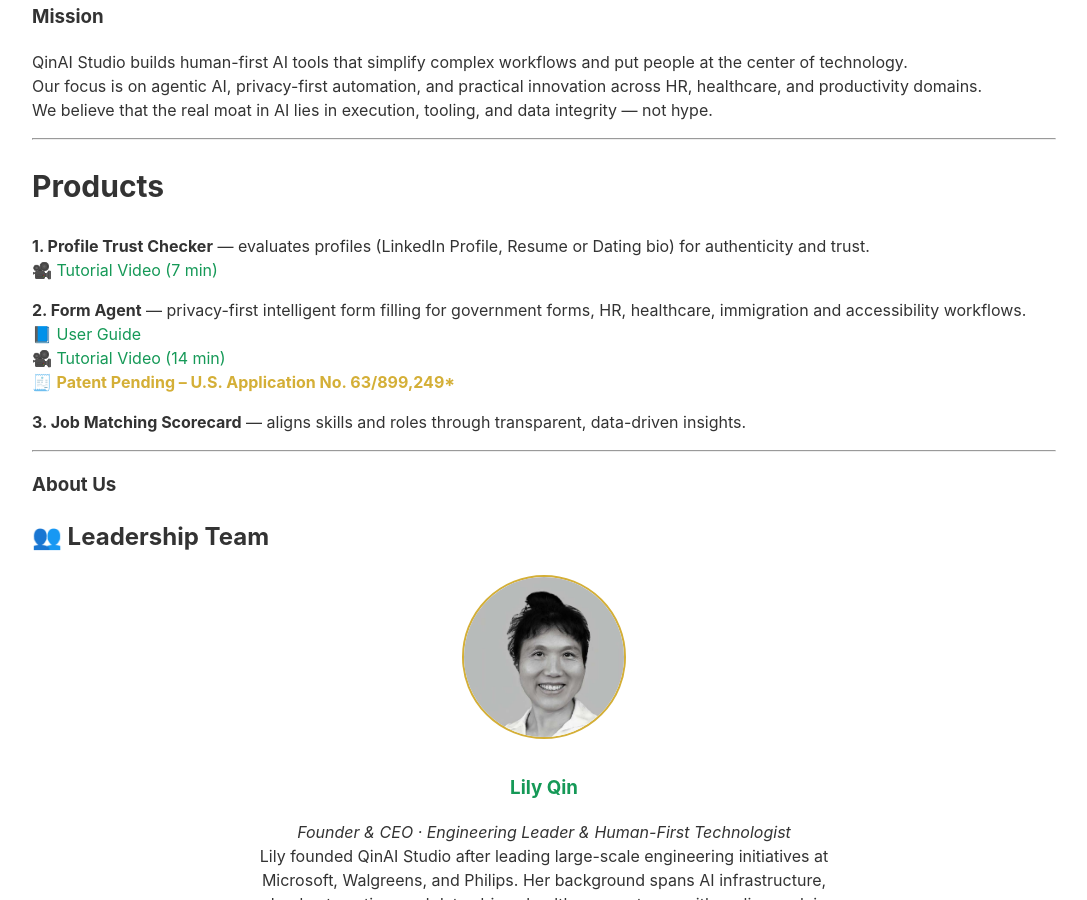
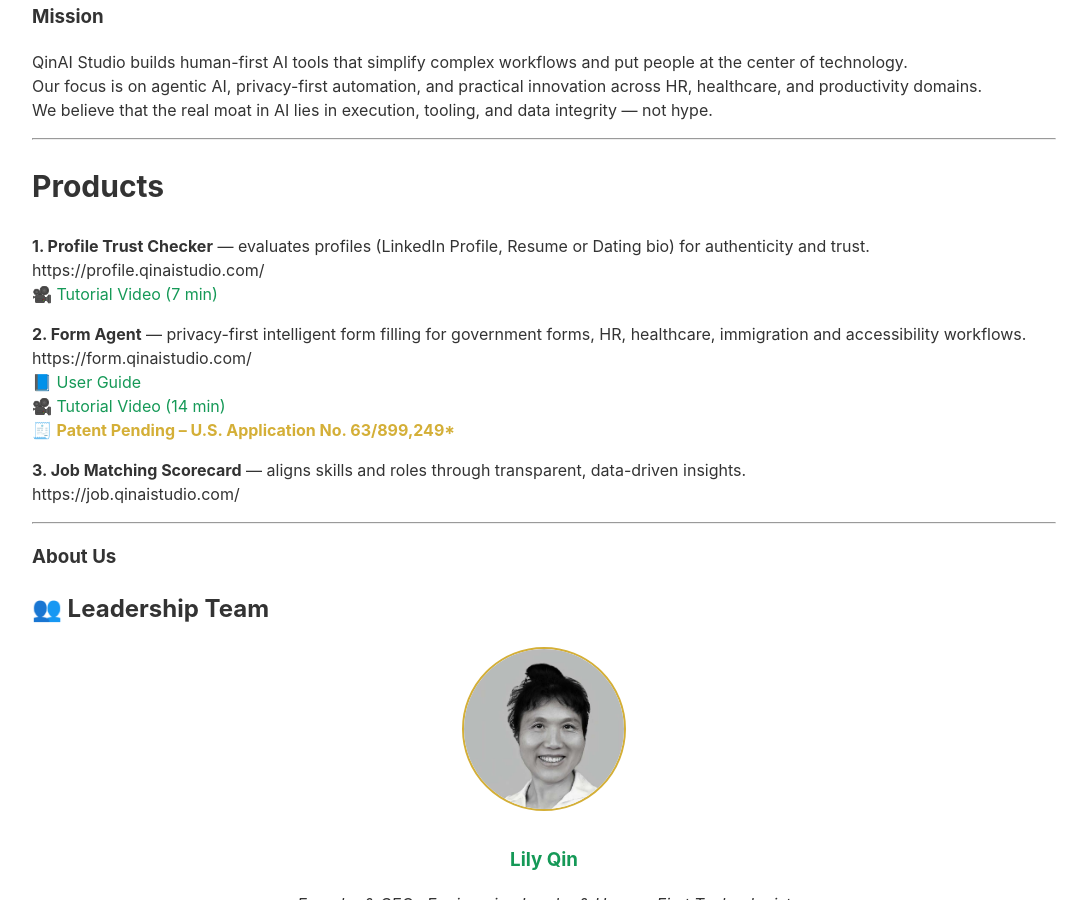
Before and after one commit to LilyQin19/qinaistudio.github.io, a Jekyll site: the page built from index.md, in a window 1280 px wide and 900 px high, scrolled down 350 px. Shown: the whole window, without its empty margins (96-1183 px from the left). Built offline with Jekyll 4.4.1, drawn with Linux system fonts in a browser that asks for light colours; our own code applies the rules of GitHub Pages for plain Markdown files.

Commit message:
Update product descriptions with links and tutorials
Added links and resources for products in the index.

```diff
--- a/index.md
+++ b/index.md
@@ -10,16 +10,19 @@ We believe that the real moat in AI lies in execution, tooling, and data integri
 
 **1. Profile Trust Checker**
  — evaluates  profiles (LinkedIn Profile, Resume or Dating bio) for authenticity and trust.
+ <br> https://profile.qinaistudio.com/
  <br>🎥 [Tutorial Video (7 min)](https://drive.google.com/file/d/13vwGN3uDVuF7IyEVLmvvK4GAg50trVMC/view)
 
 **2. Form Agent**
  — privacy-first intelligent form filling for government forms, HR, healthcare, immigration and accessibility workflows.
+<br> https://form.qinaistudio.com/
 <br>📘 [User Guide](https://github.com/LilyQin19/qinaistudio.github.io/blob/main/FormAgent_UserGuide.md)
 <br>🎥 [Tutorial Video (14 min)](https://drive.google.com/file/d/18BF1jLBIaXCl9N16ZG3PMGCMgOCFAgxA/view)
 <br>🧾 <span style="color:#d4af37; font-weight:bold;">Patent Pending – U.S. Application No. 63/899,249*</span>
 
 **3. Job Matching Scorecard**
  — aligns skills and roles through transparent, data-driven insights.
+ <br> https://job.qinaistudio.com/
 
 ---
 
```
